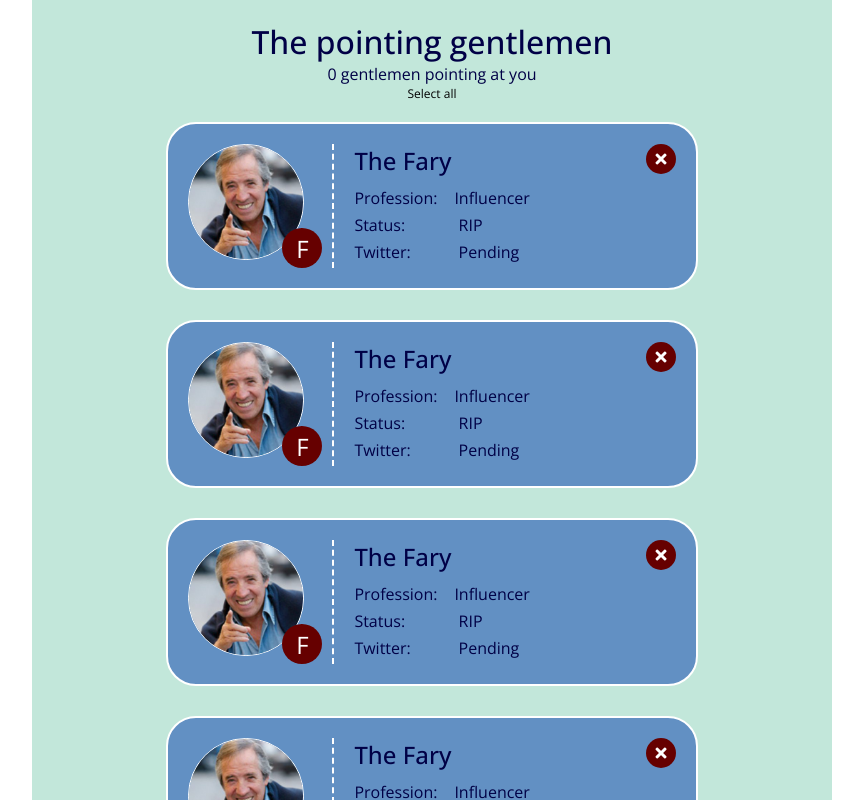
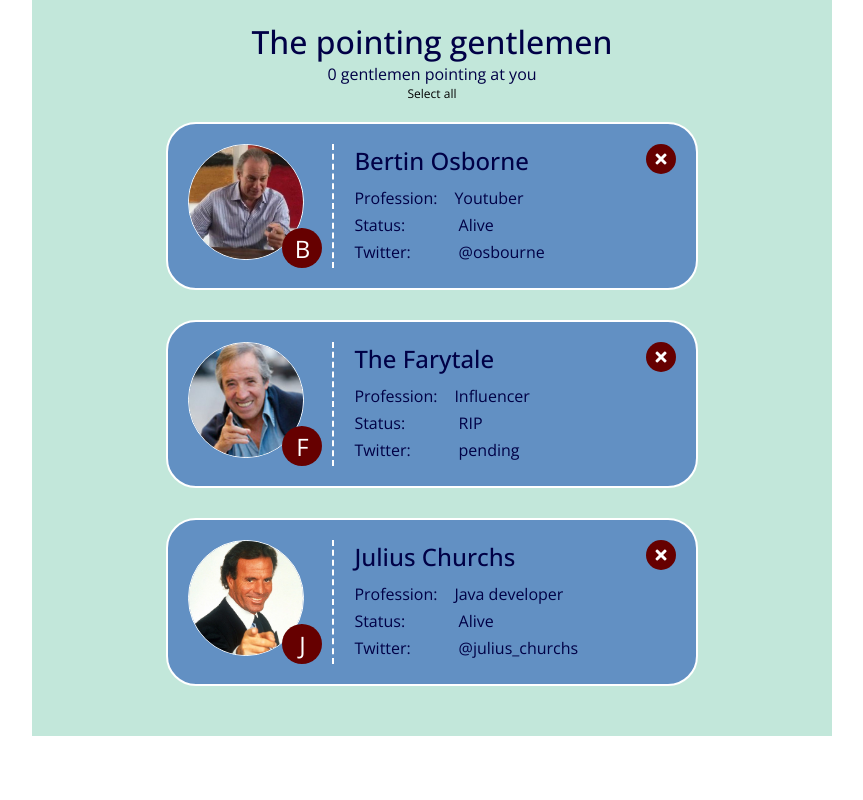
Before and after one commit to agonsant/gentelman-pointing-you, a React (Create React App) app: page / in a window 1280 px wide. Shown: the top 800 px of the page, without its empty margins (208-1071 px from the left). Built offline with nearby package versions, Linux system fonts and the light colour scheme.

Commit message:
add dinamic gentleman to the card

```diff
--- a/src/App.tsx
+++ b/src/App.tsx
@@ -1,5 +1,6 @@
-import "./App.css";
-import Gentleman from "./components/Gentleman/Gentleman";
+import './App.css';
+import GentlemanCard from './components/Gentleman/Gentleman';
+import { gentlemen } from './data/gentlemen';
 
 function App() {
   return (
@@ -13,12 +14,9 @@ function App() {
       </section>
       <main className="main">
         <ul className="gentlemen">
-          <Gentleman />
-          <Gentleman />
-          <Gentleman />
-          <Gentleman />
-          <Gentleman />
-          <Gentleman />
+          {gentlemen.map((gentleman) => (
+            <GentlemanCard key={gentleman.id} gentleman={gentleman} />
+          ))}
         </ul>
       </main>
     </div>
--- a/src/components/Gentleman/Gentleman.tsx
+++ b/src/components/Gentleman/Gentleman.tsx
@@ -1,28 +1,38 @@
-import "./Gentleman.css";
+import { FC } from 'react';
+import { Gentleman } from '../../types/gentlemen.model';
+import './Gentleman.css';
 
-const Gentleman = () => {
+interface GentlemanProps {
+  gentleman: Gentleman;
+}
+
+const GentlemanCard: FC<GentlemanProps> = ({ gentleman }) => {
   return (
     <li className="gentleman">
       <div className="gentleman__avatar-container">
         <img
           className="gentleman__avatar"
-          src="img/fary.jpg"
-          alt="The Fary pointing at you"
+          src={`img/${gentleman.picture}`}
+          alt={gentleman.alternativeText}
         />
-        <span className="gentleman__initial">F</span>
+        <span className="gentleman__initial">
+          {gentleman.picture.charAt(0).toUpperCase()}
+        </span>
       </div>
       <div className="gentleman__data-container">
-        <h2 className="gentleman__name">The Fary</h2>
+        <h2 className="gentleman__name">{gentleman.name}</h2>
         <ul className="gentleman__data-list">
           <li className="gentleman__data">
             <span className="gentleman__data-label">Profession:</span>
-            Influencer
+            {gentleman.profession}
           </li>
           <li className="gentleman__data">
-            <span className="gentleman__data-label">Status:</span> RIP
+            <span className="gentleman__data-label">Status:</span>{' '}
+            {gentleman.status}
           </li>
           <li className="gentleman__data">
-            <span className="gentleman__data-label">Twitter:</span> Pending
+            <span className="gentleman__data-label">Twitter:</span>{' '}
+            {gentleman.twitter}
           </li>
         </ul>
       </div>
@@ -32,4 +42,4 @@ const Gentleman = () => {
   );
 };
 
-export default Gentleman;
+export default GentlemanCard;
--- /dev/null
+++ b/src/data/gentlemen.ts
@@ -0,0 +1,34 @@
+import { Gentleman } from '../types/gentlemen.model';
+
+export const gentlemen: Gentleman[] = [
+  {
+    id: 1,
+    name: 'Bertin Osborne',
+    status: 'Alive',
+    profession: 'Youtuber',
+    twitter: '@osbourne',
+    picture: 'bertin.jpg',
+    alternativeText: 'Osbourne pointing at you',
+    selected: true,
+  },
+  {
+    id: 2,
+    name: 'The Farytale',
+    status: 'RIP',
+    profession: 'Influencer',
+    twitter: 'pending',
+    picture: 'fary.jpg',
+    alternativeText: 'The Fary pointing at you',
+    selected: false,
+  },
+  {
+    id: 3,
+    name: 'Julius Churchs',
+    status: 'Alive',
+    profession: 'Java developer',
+    twitter: '@julius_churchs',
+    picture: 'julio.jpg',
+    alternativeText: 'Churchs pointing at you',
+    selected: true,
+  },
+];
```
Also changed, not shown: src/types/gentlemen.model.ts (added, +10 -0 lines).
